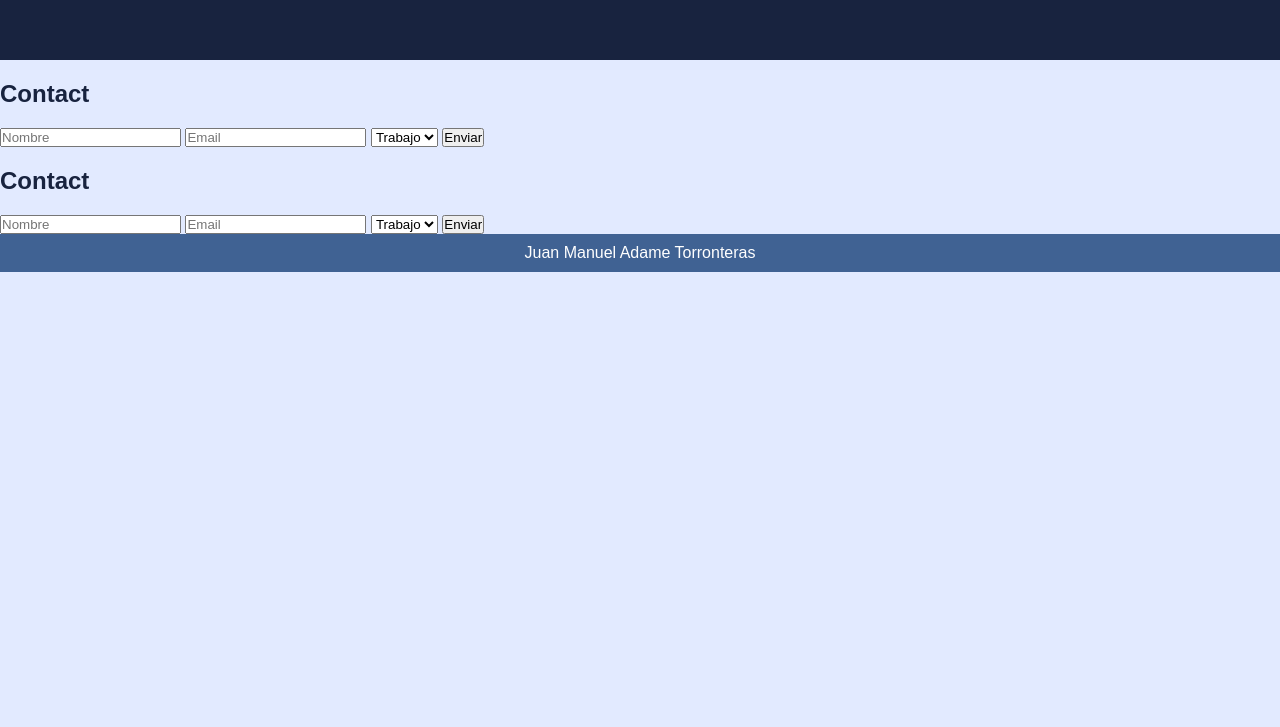
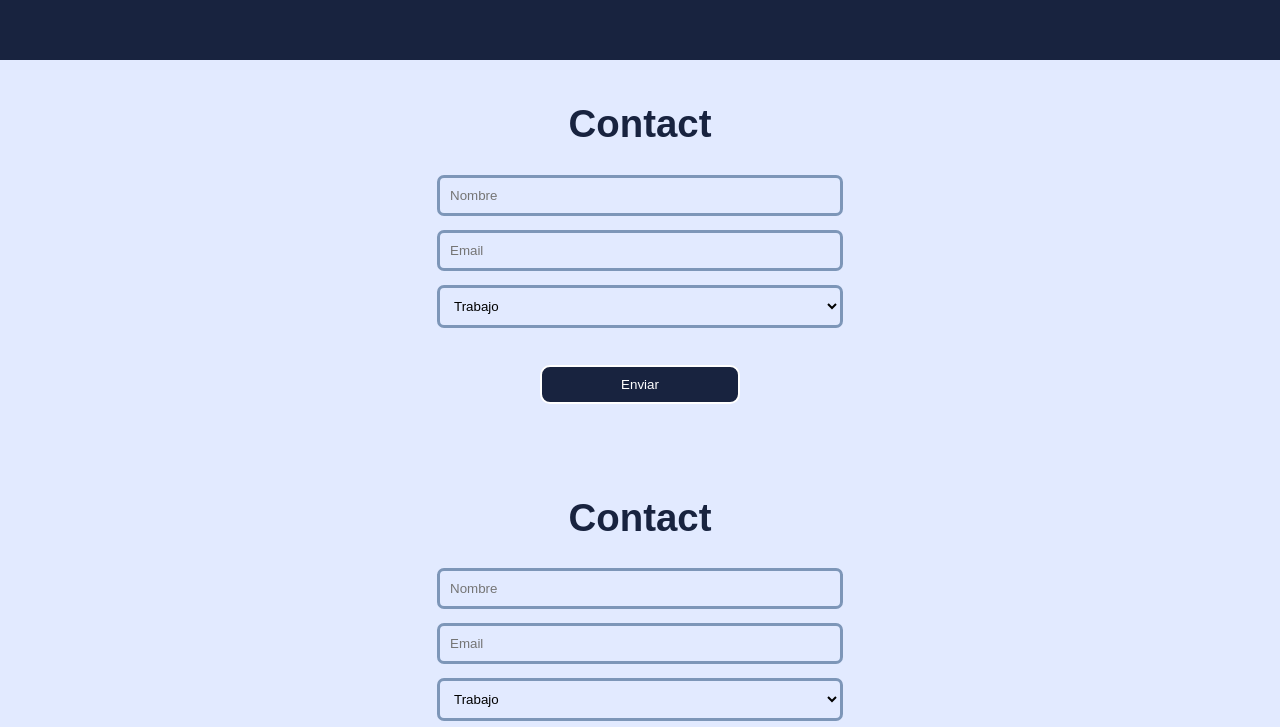
Before and after one commit to Juanmadator/portfolio-final, a plain HTML site: page index.html in a window 1280 px wide. Shown: the part 1713-2440 px from the top of the page. Before the commit the page ends 1985 px from the top, so only its background shows below. Drawn offline with nearby package versions, Linux system fonts and the light colour scheme.

Commit message:
Añadidos estilos al formulario

```diff
--- a/styles.css
+++ b/styles.css
@@ -351,6 +351,61 @@ h1 {
 }
 /* PORTFOLIO END */
 
+/* FORM STYLES */
+
+.form__container {
+  margin: 0 auto;
+  width: 90%;
+  padding: 10px;
+}
+
+.form__container h2 {
+  text-align: center;
+}
+
+.formulario {
+  display: flex;
+  flex-direction: column;
+}
+
+.formulario__input,.formulario__select {
+  background-color: #e2eaff;
+  width: 250px;
+  padding: 10px;
+  border-radius: 4px;
+  border: none;
+  margin: 0 auto;
+  margin-bottom: 10px;
+  outline: 3px solid #7d96b8;
+}
+
+
+
+.formulario__input-enviar {
+  margin: 0 auto;
+  width: 200px;
+  padding: 10px 20px;
+  background-color: #18233f;
+  color: white;
+  border: 2px solid white;
+  border-radius: 10px;
+  margin-top: 20px;
+}
+
+@media screen and (min-width: 1200px) {
+  .formulario__input,.formulario__select {
+    width: 400px;
+    margin-bottom: 20px;
+  }
+
+  .form__container h2 {
+    font-size: 2.4rem;
+  }
+
+  .formulario__input-enviar {
+    margin-bottom: 40px;
+  }
+}
 
 .footer {
   background-color: #406293;
```
